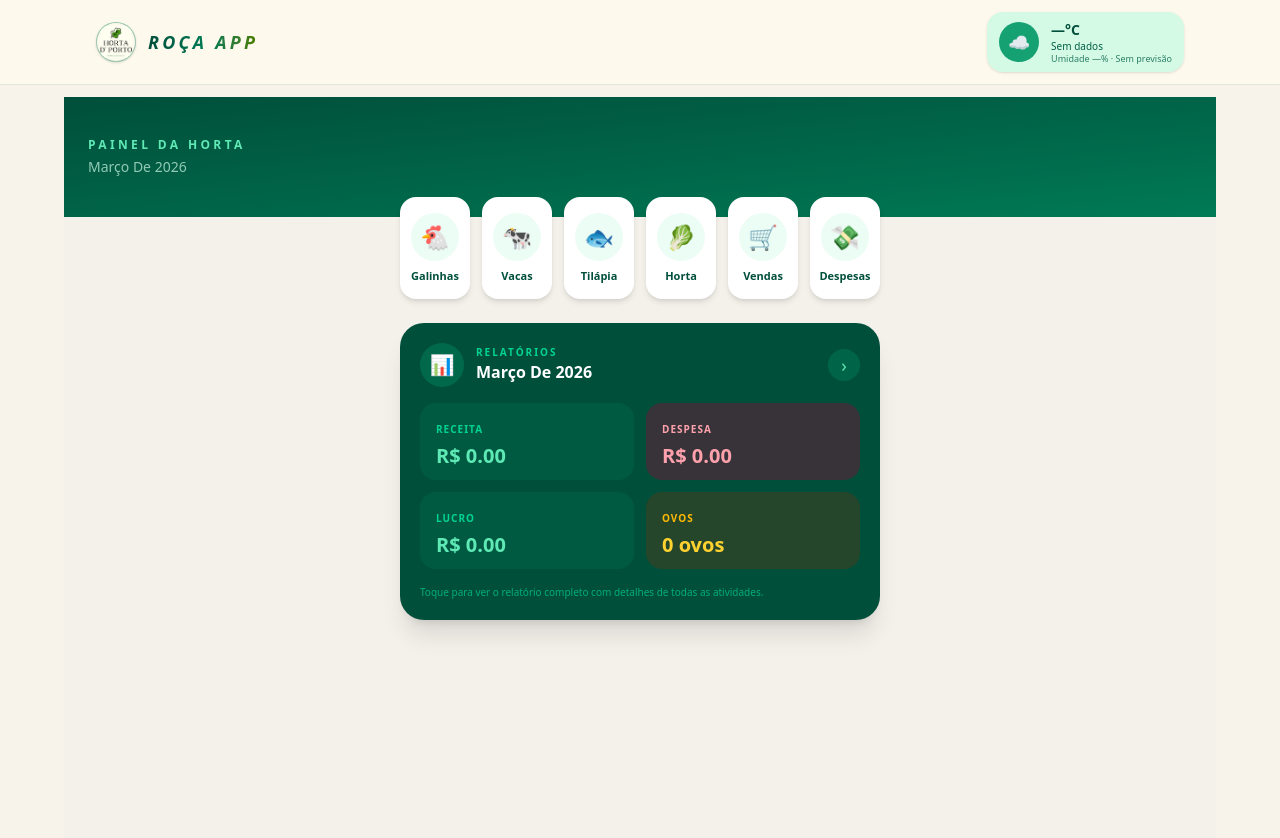
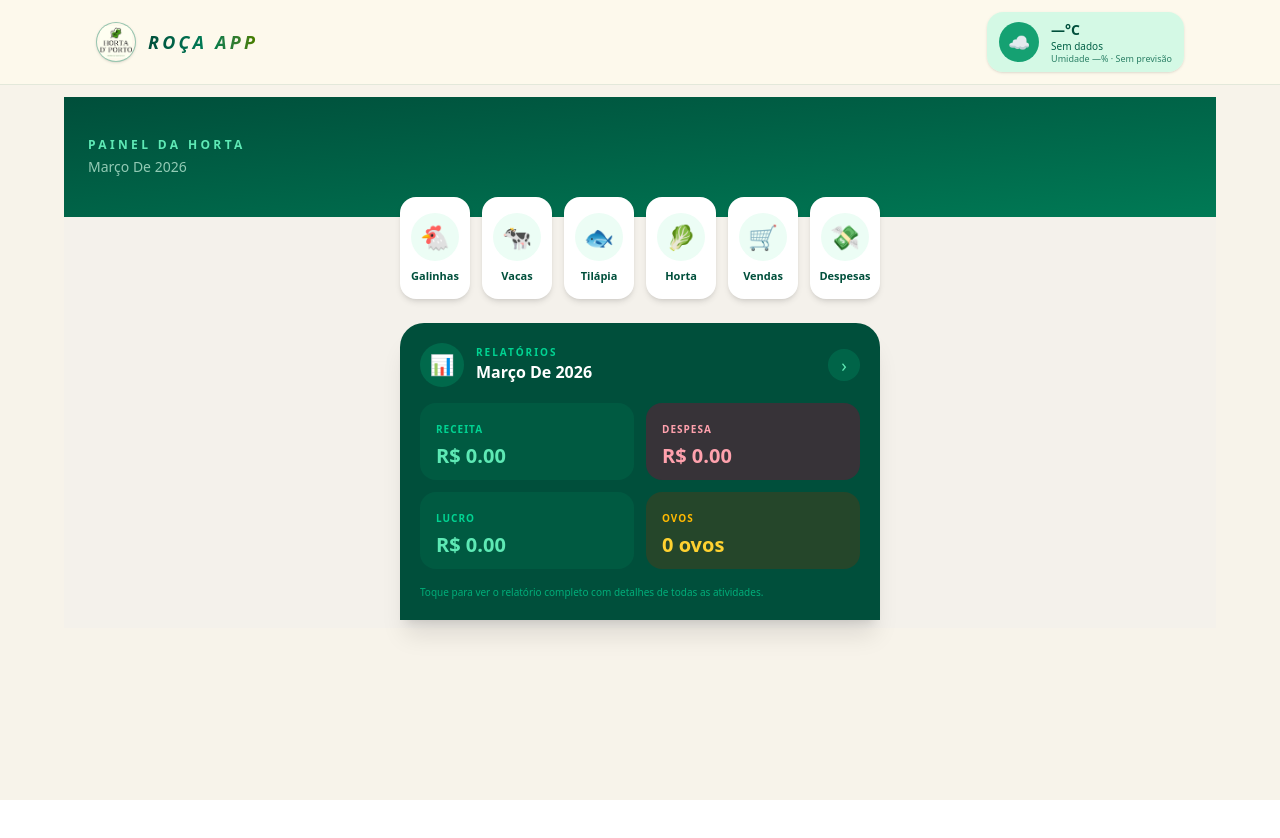
Before and after one commit to matheusduarteur/hortadporto, a Next.js app in the folder roca-app/: page / in a window 1280 px wide. Shown: the top 838 px of the page. After the commit the page ends 800 px from the top, so only its background shows below. Built offline with nearby package versions, Linux system fonts and the light colour scheme; no server answers; the database is empty.

Commit message:
bottomsolve

```diff
--- a/roca-app/app/page.tsx
+++ b/roca-app/app/page.tsx
@@ -152,7 +152,7 @@ export default function DashboardPage() {
       : '0 ovos'
 
   return (
-    <div className="min-h-screen bg-[#f4f1eb]">
+    <div className="bg-[#f4f1eb]">
       {/* CABEÇALHO */}
       <section className="bg-gradient-to-br from-emerald-900 to-emerald-700 px-6 pb-10 pt-10">
         <p className="text-xs font-semibold uppercase tracking-[0.28em] text-emerald-300">
@@ -163,7 +163,7 @@ export default function DashboardPage() {
         </p>
       </section>
 
-      <div className="mx-auto max-w-lg px-4 pb-4">
+      <div className="mx-auto max-w-lg px-4 pb-2">
         {/* ATALHOS */}
         <section className="-mt-5">
           <div className="grid grid-cols-3 gap-3 sm:grid-cols-6">
@@ -188,7 +188,7 @@ export default function DashboardPage() {
         <section className="mt-6">
           <Link
             href="/relatorios"
-            className="block rounded-3xl bg-emerald-900 px-5 py-5 shadow-xl transition-all active:scale-[0.98] hover:bg-emerald-800"
+            className="block rounded-t-3xl bg-emerald-900 px-5 py-5 shadow-xl transition-all active:scale-[0.98] hover:bg-emerald-800"
           >
             {/* Cabeçalho do card (ícone + título + mês) */}
             <div className="flex items-center justify-between gap-3">
```
